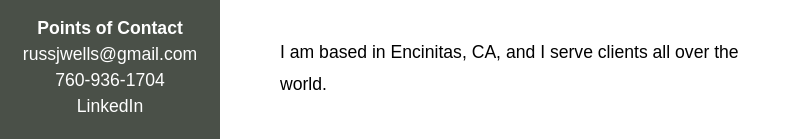
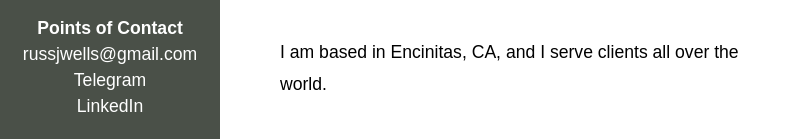
Before and after one commit to russjwells/russellwellsonline, a React (Create React App) app: page / in a window 1280 px wide. Shown: the part 927-1066 px from the top of the page, without its empty margins (0-802 px from the left). Built offline with nearby package versions, Linux system fonts and the light colour scheme.

Commit message:
telegram link

```diff
--- a/src/Sidebar.js
+++ b/src/Sidebar.js
@@ -38,7 +38,7 @@ class Sidebar extends Component {
           <div className="QuickContacts">
             <p><b>Points of Contact</b></p>
             <p>russjwells@gmail.com</p>
-            <p>760-936-1704</p>
+            <p><a target="_blank" href="https://t.me/russellwells" style={linkStyle}>Telegram</a></p>
             <p><a target="_blank" href="https://www.linkedin.com/in/russjwells/" style={linkStyle}>LinkedIn</a></p>
           </div>
         </div>
```
